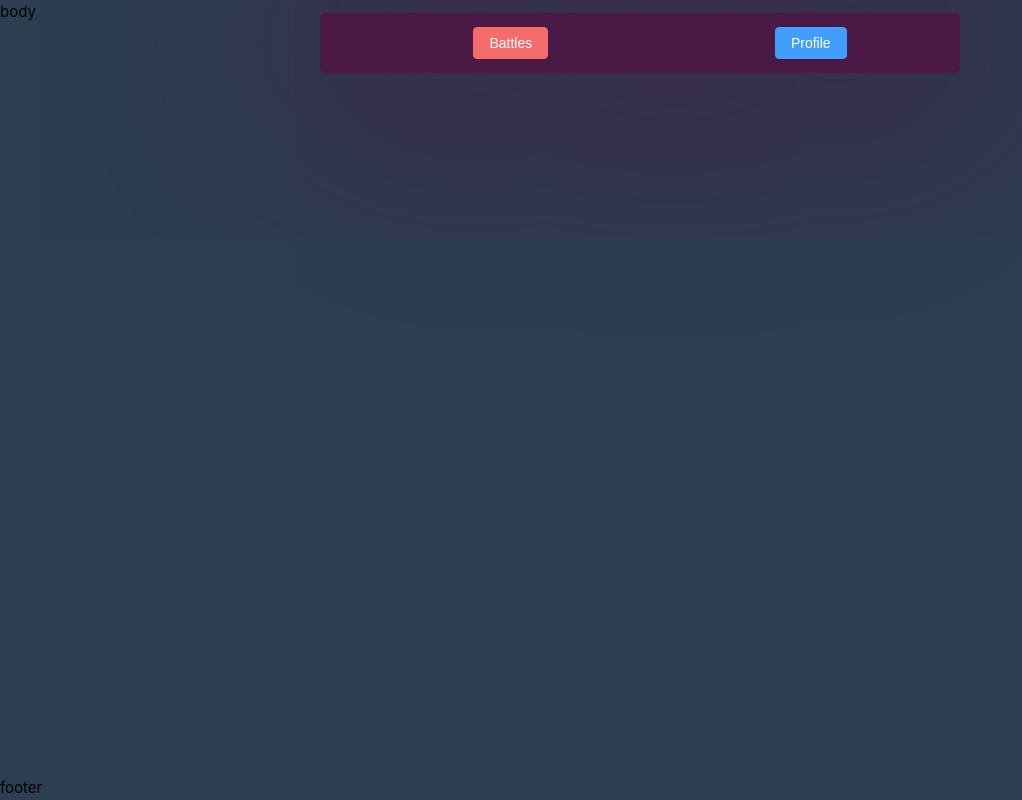
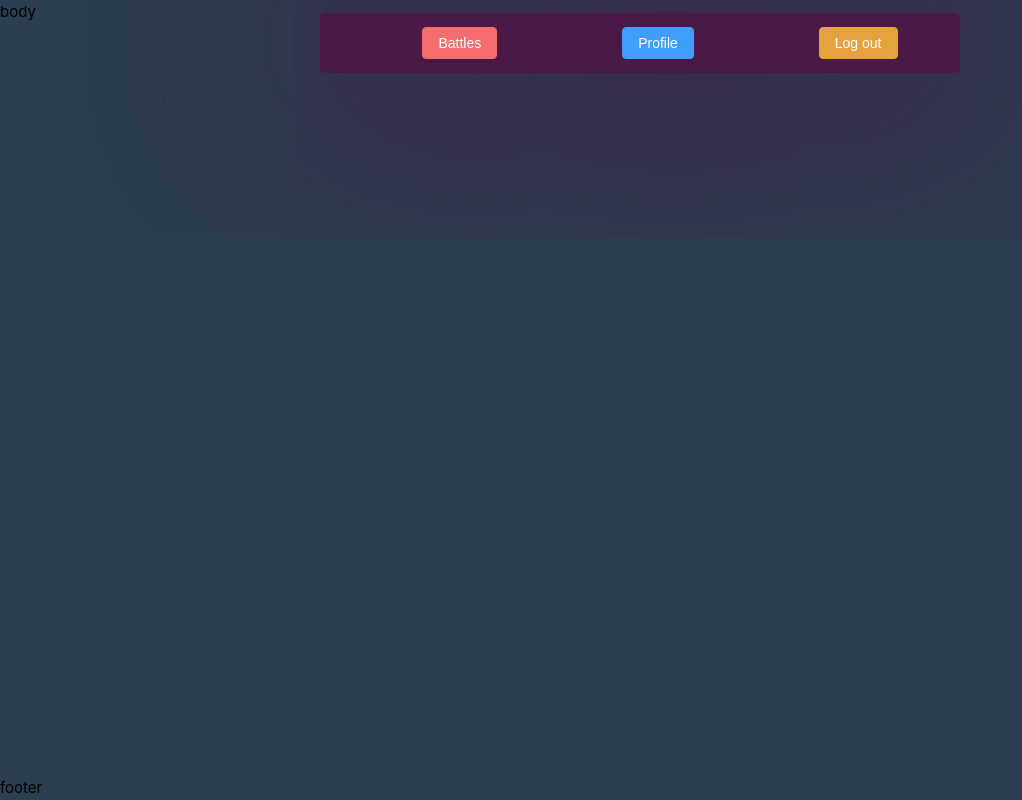
Before and after one commit to moroshma/REST-ful-code-battle-platform, a Vue app: page / in a window 1280 px wide. Shown: the whole page, without its empty margins (0-1022 px from the left). Built offline with nearby package versions, Linux system fonts and the light colour scheme.

Commit message:
update component header

```diff
--- a/src/views/HeaderView.vue
+++ b/src/views/HeaderView.vue
@@ -13,6 +13,21 @@ const boxShadowStyle = ref('12px 0px 500px 5px rgb(80, 11, 73, 1)')
 
 const mouseEvent = computed(() => props.mouseEvent)
 const activeTabIndex = ref<number>()
+
+const headerButtons = ref([
+    {
+        text:'Battles',
+        type:'danger',
+    },
+    {
+        text:'Profile',
+        type:'primary'
+    },
+    {
+        text:'Log out',
+        type:'warning'
+    }
+])
 
 watchEffect(() => {
     const coords = getMouseCoordsRelativeToTheCenter(mouseEvent.value)
@@ -53,11 +68,11 @@ function setBoxShadowStyle(obj: IBoxShadow): void {
 <template>
     <header>
         <ul :style="{ 'box-shadow': boxShadowStyle }">
-            <li> <el-button type="danger" :round="activeTabIndex === 1" @click="activeTabIndex = 1">Battles</el-button>
+            <li v-for="(button,index) in headerButtons" :key="index">
+                <el-button :type="button.type" :round="activeTabIndex === index" @click="activeTabIndex = index">
+                    {{ button.text }}
+                </el-button>
             </li>
-            <li> <el-button type="primary" :round="activeTabIndex === 2" @click="activeTabIndex = 2">Profile</el-button>
-            </li>
-            <!-- тот кто смотрит не переживай, здесь будет рендер в цикле :) -->
         </ul>
     </header>
 </template>
```
